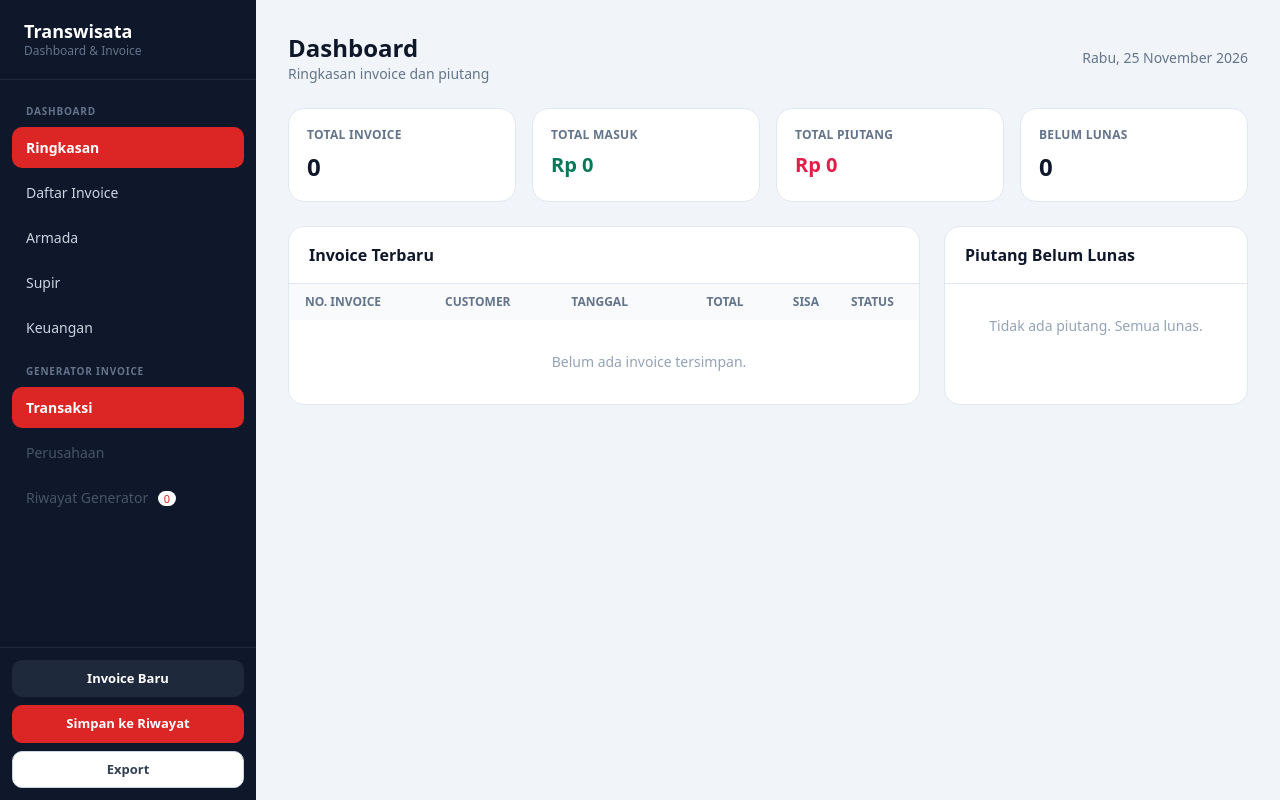
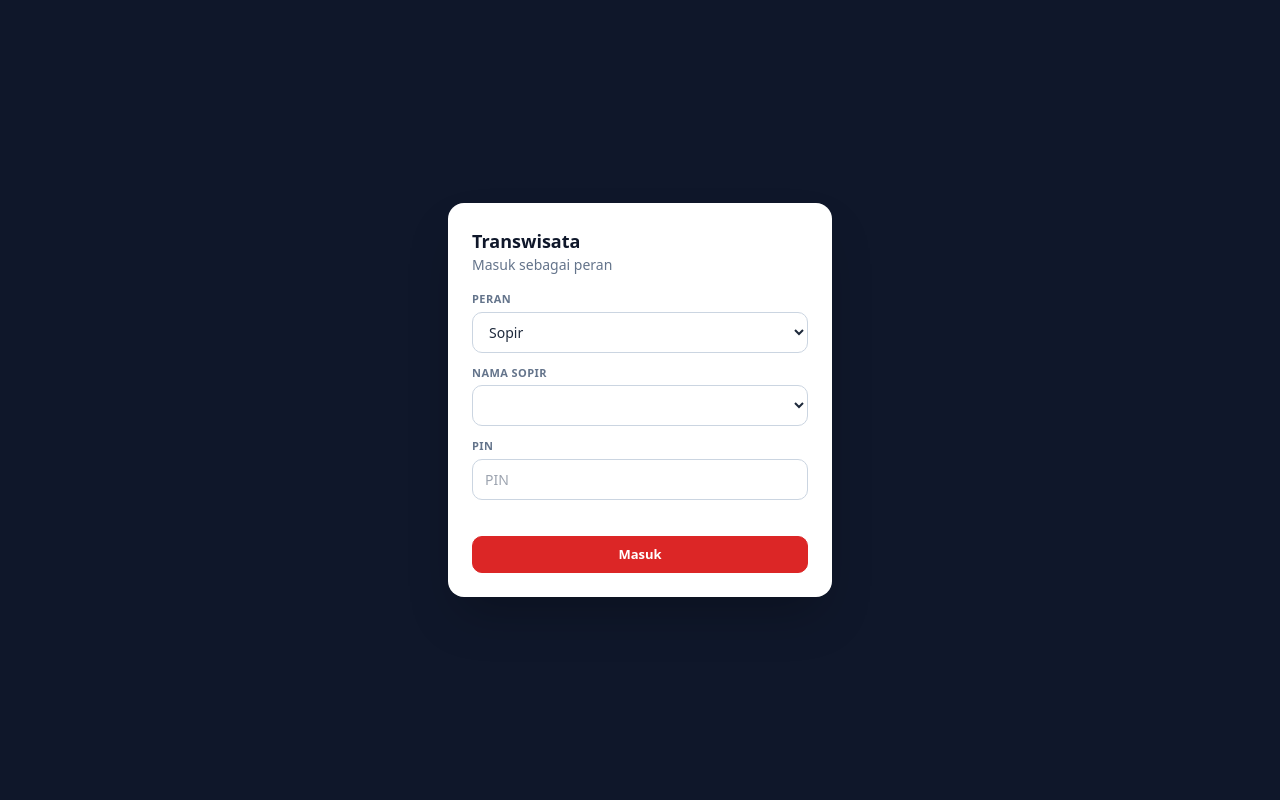
Before and after one commit to Bungshit98/transwisatainvtest, a plain HTML site: page index.html in a window 1280 px wide. Drawn offline with nearby package versions, Linux system fonts and the light colour scheme.

Commit message:
Add login screen and role selection to index.html

```diff
--- a/index.html
+++ b/index.html
@@ -35,9 +35,31 @@
         .tab-btn.bg-blue-50 { background: #dc2626; color: #fff; }
         .tab-btn .count { margin-left: 6px; font-size: 11px; background: #fff; color: #dc2626; border-radius: 999px; padding: 0 6px; }
         .side-group { font-size: 10px; font-weight: 700; color: #64748b; letter-spacing: .08em; text-transform: uppercase; padding: 12px 14px 4px; }
+            body.role-sopir .admin-only, body.role-mandor .admin-only { display: none !important; }
     </style>
 </head>
 <body class="text-slate-800 font-sans antialiased">
+
+<div id="login-screen" class="fixed inset-0 z-[60] bg-slate-900 flex items-center justify-center p-4">
+    <div class="bg-white rounded-2xl p-6 w-full max-w-sm shadow-2xl">
+        <p class="text-lg font-bold text-slate-900">Transwisata</p>
+        <p class="text-sm text-slate-500 mb-4">Masuk sebagai peran</p>
+        <span class="label">Peran</span>
+        <select id="login-role" class="field mb-3">
+            <option value="sopir">Sopir</option>
+            <option value="mandor">Mandor</option>
+            <option value="admin">Admin</option>
+        </select>
+        <div id="login-nama-wrap" class="mb-3">
+            <span class="label">Nama Sopir</span>
+            <select id="login-nama" class="field"></select>
+        </div>
+        <span class="label">PIN</span>
+        <input id="login-pin" type="password" inputmode="numeric" class="field mb-2" placeholder="PIN">
+        <p id="login-msg" class="text-sm text-rose-600 min-h-[20px]"></p>
+        <button onclick="portalLogin()" class="btn btn-primary w-full mt-2">Masuk</button>
+    </div>
+</div>
 
 <div id="sidebar-overlay" onclick="closeSidebar()" class="no-print fixed inset-0 bg-black/40 z-20 hidden"></div>
 
@@ -48,9 +70,17 @@
         <div class="px-6 py-5 border-b border-slate-800">
             <p class="text-white font-bold text-lg leading-tight">Transwisata</p>
             <p id="sidebar-company" class="text-xs text-slate-500 truncate">Dashboard &amp; Invoice</p>
+            <button onclick="portalLogout()" class="mt-2 text-xs text-slate-400 hover:text-white">Ganti peran / Keluar</button>
         </div>
 
         <nav class="flex-1 p-3 space-y-1 overflow-y-auto">
+            <p class="side-group">Lapangan</p>
+            <button data-nav="jadwal" class="nav-btn" onclick="showView('jadwal'); closeSidebar()">Jadwal</button>
+            <button data-nav="pengeluaran" class="nav-btn" onclick="showView('pengeluaran'); closeSidebar()">Pengeluaran</button>
+            <button data-nav="rekap" class="nav-btn" onclick="showView('rekap'); closeSidebar()">Rekap</button>
+            <button data-nav="master" class="nav-btn" onclick="showView('master'); closeSidebar()">Master</button>
+
+            <div class="admin-only">
             <p class="side-group">Dashboard</p>
             <button data-nav="dashboard" class="nav-btn active" onclick="showView('dashboard'); closeSidebar()">Ringkasan</button>
             <button data-nav="invoices" class="nav-btn" onclick="showView('invoices'); closeSidebar()">Daftar Invoice</button>
@@ -64,9 +94,10 @@
             <button id="tab-btn-riwayat" onclick="openGenerator('riwayat')" class="tab-btn">
                 Riwayat Generator <span id="history-count-badge" class="count">0</span>
             </button>
+            </div>
         </nav>
 
-        <div class="p-3 space-y-2 border-t border-slate-800">
+        <div class="p-3 space-y-2 border-t border-slate-800 admin-only">
             <button onclick="openGenerator('transaksi'); createNewInvoice(); closeSidebar()" class="w-full btn btn-dark">Invoice Baru</button>
             <button onclick="saveInvoiceToHistory()" class="w-full btn btn-primary">Simpan ke Riwayat</button>
             <div id="export-dropdown-wrapper" class="relative">
@@ -180,6 +211,32 @@
                 <p class="font-semibold text-slate-900">Segera hadir</p>
                 <p class="text-sm text-slate-500 mt-1">Modul ini belum dikerjakan.</p>
             </div>
+        </section>
+
+        <!-- ============ VIEW: JADWAL ============ -->
+        <section id="view-jadwal" class="hidden">
+            <div id="jadwal-form"></div>
+            <div id="jadwal-list"></div>
+        </section>
+
+        <!-- ============ VIEW: PENGELUARAN ============ -->
+        <section id="view-pengeluaran" class="hidden">
+            <div id="pengeluaran-form"></div>
+            <div id="pengeluaran-list"></div>
+        </section>
+
+        <!-- ============ VIEW: REKAP ============ -->
+        <section id="view-rekap" class="hidden">
+            <div class="card mb-4">
+                <span class="label">Bulan</span>
+                <input id="rekap-bulan" type="month" class="field max-w-[240px]">
+            </div>
+            <div id="rekap-out"></div>
+        </section>
+
+        <!-- ============ VIEW: MASTER ============ -->
+        <section id="view-master" class="hidden">
+            <div id="master-body" class="grid grid-cols-1 xl:grid-cols-2 gap-4"></div>
         </section>
 
         <!-- ============ VIEW: GENERATOR ============ -->
@@ -459,23 +516,25 @@
         dashboard: ['Dashboard', 'Ringkasan invoice dan piutang'],
         invoices: ['Daftar Invoice', 'Semua invoice tersimpan'],
         soon: ['Segera Hadir', 'Modul dalam pengembangan'],
-        generator: ['Generator Invoice', 'Buat dan cetak invoice armada & paket tour']
+        generator: ['Generator Invoice', 'Buat dan cetak invoice armada & paket tour'],
+        jadwal: ['Jadwal', 'Jadwal armada dan sopir'],
+        pengeluaran: ['Pengeluaran', 'Biaya perjalanan armada'],
+        rekap: ['Rekap', 'Ringkasan pengeluaran per bulan'],
+        master: ['Master', 'Daftar sopir dan mobil']
     };
     function showView(name) {
-        ['dashboard', 'invoices', 'soon', 'generator'].forEach((v) => {
-            document.getElementById('view-' + v).classList.toggle('hidden', v !== name);
+        Object.keys(VIEW_TITLES).forEach((v) => {
+            const el = document.getElementById('view-' + v);
+            if (el) el.classList.toggle('hidden', v !== name);
         });
         document.querySelectorAll('.nav-btn').forEach((b) => {
             b.classList.toggle('active', b.dataset.nav === name);
         });
-        const isGen = name === 'generator';
-        document.getElementById('mobile-toggle').classList.toggle('hidden', !isGen);
+        document.getElementById('mobile-toggle').classList.toggle('hidden', name !== 'generator');
         document.getElementById('page-title').textContent = VIEW_TITLES[name][0];
         document.getElementById('page-sub').textContent = VIEW_TITLES[name][1];
-        if (isGen) {
-            document.getElementById('tab-btn-transaksi') && 0;
-        }
         if (typeof window.__refreshDashboard === 'function') window.__refreshDashboard();
+        if (typeof window.__onView === 'function') window.__onView(name);
     }
     function openGenerator(tab) {
         showView('generator');
@@ -736,5 +795,6 @@
     /* ---------- Tampilan awal: generator, dashboard tetap ada di menu ---------- */
     showView('dashboard');
 </script>
+<script src="portal.js"></script>
 </body>
 </html>
```
